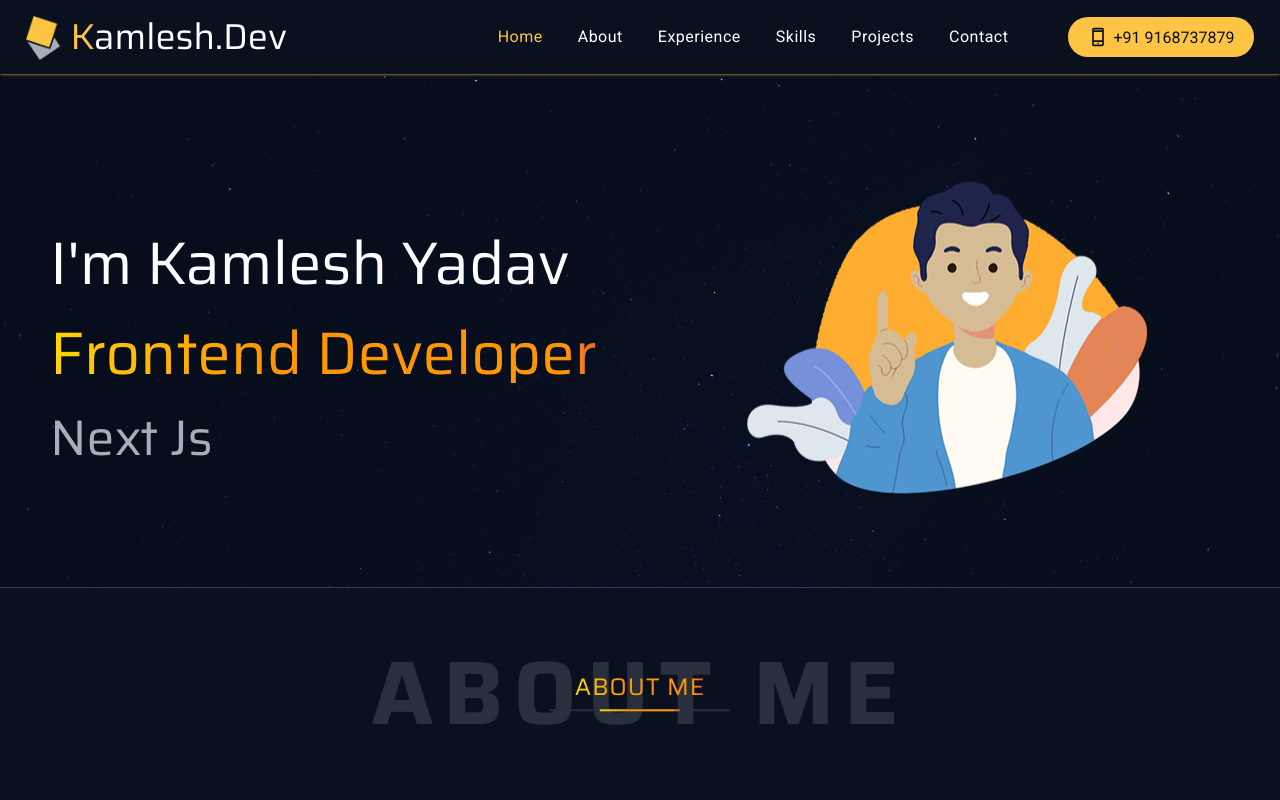
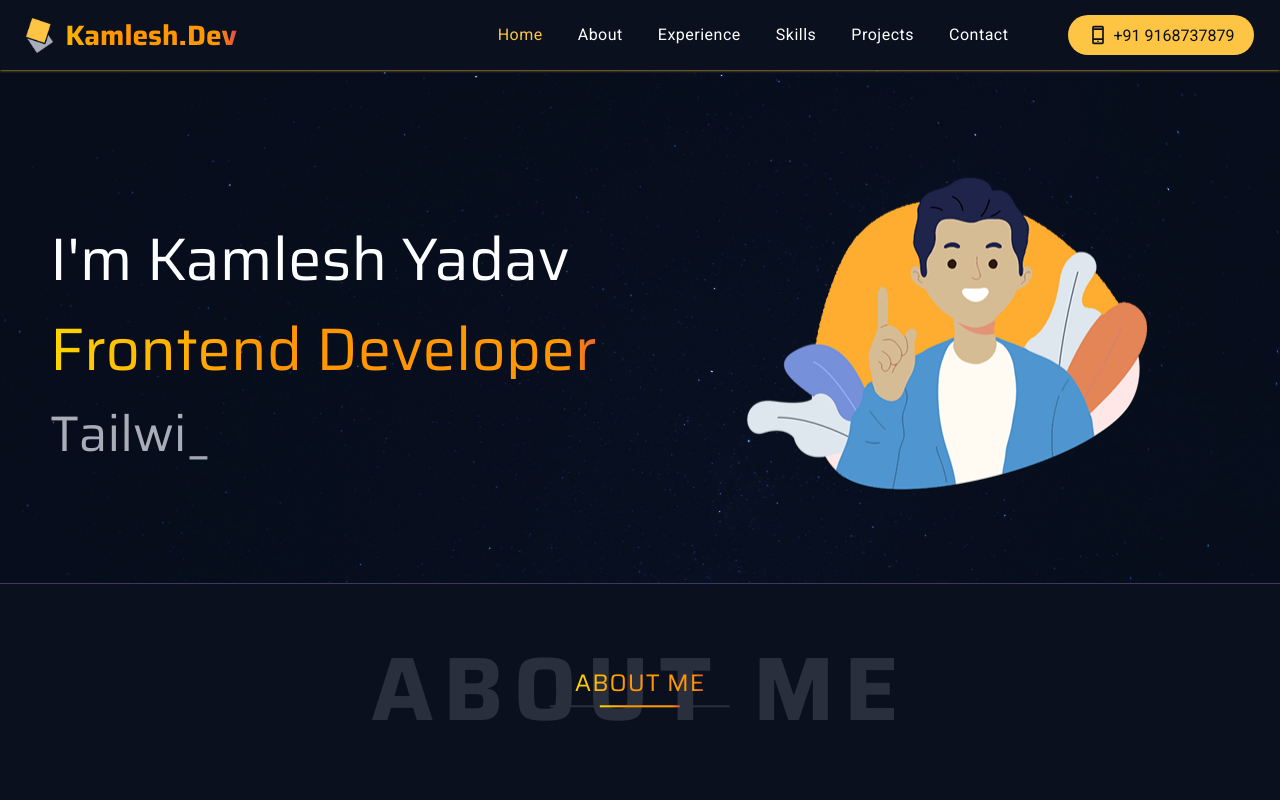
Before and after one commit to kamleshyad/next-portfolio, a Next.js app: page / in a window 1280 px wide. Shown: the top 800 px of the page. Built offline with nearby package versions, Linux system fonts and the light colour scheme.

Commit message:
typewriter added

```diff
--- a/app/(pages)/projects/page.jsx
+++ b/app/(pages)/projects/page.jsx
@@ -1,7 +1,9 @@
-import React from 'react'
+import { Sitecontent } from '@/app/_components/template/sitecontent/Sitecontent'
 
 export default function Projects() {
     return (
-        <h2>Projects</h2>
+        <Sitecontent>
+
+        </Sitecontent>
     )
 }
--- a/app/_components/organisms/banner/Banner.jsx
+++ b/app/_components/organisms/banner/Banner.jsx
@@ -1,4 +1,5 @@
 import Image from 'next/image';
+import { Typewriter } from 'react-simple-typewriter';
 
 import styles from './banner.module.scss';
 import { MainTemplate } from '../../template/MainTemplate';
@@ -12,7 +13,15 @@ export const Banner = () => {
                 <div className={styles.bnrwrap}>
                     <div className={styles.bnrleftsec}>
                         <h1 id='page-title'>I'm Kamlesh Yadav <span>Frontend Developer</span></h1>
-                        <h2>Next Js</h2>
+                        <h2><Typewriter
+                            words={['Html', 'Css', 'Tailwind', "Saas", "Javascript", "React", "Next", "Wordpress", "Photoshop", "Figma"]}
+                            loop={true}
+                            cursor
+                            cursorStyle="_"
+                            typeSpeed={150}
+                            deleteSpeed={100}
+                            delaySpeed={1000}
+                        /></h2>
                     </div>
                     <div className={styles.bnrrightsec}>
                         <figure className={styles.bannerimg}>
--- a/app/_components/organisms/header/Header.jsx
+++ b/app/_components/organisms/header/Header.jsx
@@ -33,7 +33,7 @@ export const Header = () => {
                 <MainTemplate container="fluid-">
                     <div className={styles.headersec}>
                         <div className={styles.logo}>
-                            <Link href="/" scroll={false}><span>K</span>amlesh.Dev</Link>
+                            <Link href="/" scroll={false}>Kamlesh.Dev</Link>
                         </div>
                         <div className={styles.headerright}>
                             <Nav />
--- a/app/_components/organisms/header/header.module.scss
+++ b/app/_components/organisms/header/header.module.scss
@@ -1,7 +1,7 @@
 .siteheader{ @include padding(15px, 0); @include box-shadow-yellow; @include sticky(100); background: $color-black;}
 .headersec{@include d-flex(20px, row, wrap); @extend %center-between;}
-    .logo a{@include text-style(36px, $color-white, 400, 44px); @include p-left(45px); display: inline-block; font-family: $secondary-font; position: relative;
+    .logo a{@include text-style(28px, $color-white, 600, 40px); @include p-left(40px); display: inline-block; font-family: $secondary-font; position: relative; @include gradient-text();
     span{color: $color-yellow;}
-    &::before{content: ''; position: absolute; top: calc(50% - 24px); left: 0; background: url('/images/logo-icon.png') no-repeat center; background-size: 100%; width: 34px; height: 49px;}
+    &::before{content: ''; position: absolute; top: calc(50% - 20px); left: 0; background: url('/images/logo-icon.png') no-repeat center; background-size: 100%; width: 27px; height: 40px;}
 }
 .headerright{@include d-flex(60px, row, wrap); @extend %items-center;}
--- /dev/null
+++ b/app/_components/template/sitecontent/sitecontent.module.scss
@@ -0,0 +1 @@
+.site__content{padding: 40px 0;}
--- a/package.json
+++ b/package.json
@@ -12,6 +12,7 @@
     "next": "^15.3.1",
     "react": "^19.1.0",
     "react-dom": "^19.1.0",
+    "react-simple-typewriter": "^5.0.1",
     "sass": "^1.87.0"
   }
 }
```
Also changed, not shown: app/(pages)/about/page.jsx (+2 -5 lines), app/_components/template/fullwidth/Fullwidth.jsx (deleted, +0 -11 lines), app/_components/template/sitecontent/Sitecontent.jsx (added, +13 -0 lines), app/_components/template/fullwidth/fullwidth.module.scss (deleted), 1 other file (tests, documents, lock files or other folders).
